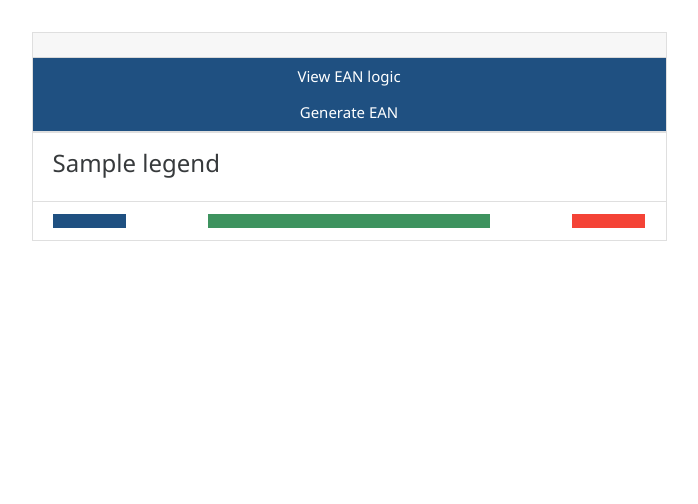
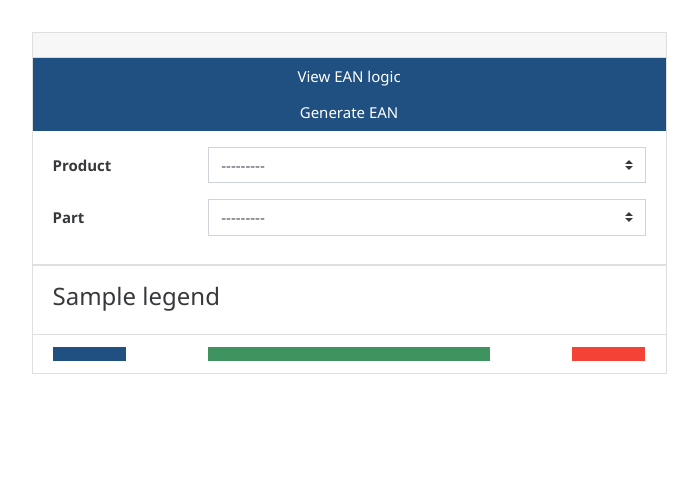
Before and after one commit to paulhfischer/skriptentool, a Django app: template templates/core/management/update_model.html in a window 1280 px wide. Shown: the part 55-559 px from the top of the page, without its empty margins (291-989 px from the left). Run offline with Django 4.2, Linux system fonts and the light colour scheme; the template is opened without the code that fills it: most values are stand-ins (such as "Sample title", 1, 10 or a date in 2020); parts of the project's set-up code (start-up, migrations or seed data) failed here and were passed over; some libraries are stand-ins or nearby versions.

Commit message:
change the structure, add the dropdown for part selection and add dropdown for product also add ean ean-generation for Druckkontingent and Kittel

```diff
--- a/templates/core/management/update_model.html
+++ b/templates/core/management/update_model.html
@@ -26,15 +26,20 @@
 
     const lecturenotes = {{ products|safe }};
     function generateEAN() {
-        var ean;
-        var product = '0';
-        var teil = '0';
+        var what_create = document.querySelector('h2.card-header').innerText;
+        var ean = '';
+        if(what_create.includes('Skript')){
+            var product = document.getElementById('id_product').value;
+            var teil = document.getElementById('id_part').value;
             var studienfach = document.getElementById('dropdown-id_subject').innerText[0];
             var semester = document.getElementById('dropdown-id_semester_start').innerText;
             var semster_gespeichert = semester[0];
 
             //Product zur EAN
-        ean += product;
+            switch(product) {
+                case('S'): ean += '0'; break;
+                case('P'): ean += '1'; break;
+            }
 
             //Fach zur EAN
             switch(studienfach) {
@@ -72,6 +77,21 @@
 
             document.getElementById('id_ean').value = ean;
         }
+        else if(what_create.includes('Druckkontingent') || what_create.includes('Kittel')) {
+            var content;
+            switch(what_create[0]) {
+                case 'D': content = document.getElementById('id_pages').value; ean = '9'; break;
+                case 'K': content = document.getElementById('id_size').value; ean = '7'; break;
+            }
+            var length_rest = 5 - content.length;
+            for(i=0;i<length_rest;i++) {
+                ean += '0';
+            }
+            ean += content;
+
+            document.getElementById('id_ean').value = ean;
+        }
+    }
 </script>
 {% endblock %}
 
@@ -90,10 +110,6 @@
                 <button type="button" class="btn btn-primary" data-toggle="collapse" data-target="#eanlogic" onclick=""s>
                     {% blocktrans %}View EAN logic{% endblocktrans %}
                 </button>
-                <button type="button" class="btn btn-primary" onclick="generateEAN()"s>
-                    {% blocktrans %}Generate EAN{% endblocktrans %}
-                </button>
-
                 <div id="eanlogic" class="collapse">
                     <table class="table table-xsm mb-0 table-striped table-fixed text-nowrap table-bordered-vertical">
                       <caption class="pb-0">EAN: <code>AFSJJNNT</code></caption
@@ -147,6 +163,47 @@
                           <td>{% blocktrans %}Part number (default <code>0</code>){% endblocktrans %}</td>
                       </tr>
                   </table>
+                </div>
+                <button type="button" class="btn btn-primary" onclick="generateEAN()"s>
+                    {% blocktrans %}Generate EAN{% endblocktrans %}
+                </button>
+                <div id="product_part" class="list-group-item pt-md-3">
+                    <div id="product" class="form-group row font-weight-bold">
+                        <label class="col-md-3 col-form-label" for="id_product">Product</label>
+                        <div class="col-md-9 my-auto">
+                            <select name="product" class="custom-select " required="" id="id_product" hidden="">
+                                <option value="" selected="">---------</option>
+
+                                <option value="S">Skript</option>
+
+                                <option value="P">Protokoll</option>
+
+                                <option value="D">Druckkontingent</option>
+
+                              </select>
+                        </div>
+                    </div>
+                    <div id="part" class="form-group row font-weight-bold">
+                        <label class="col-md-3 col-form-label" for="id_part">Part</label>
+                        <div class="col-md-9 my-auto">
+                            <select name="part" class="custom-select " required="" id="id_part" hidden="">
+                                <option value="0" selected="">---------</option>
+
+                                <option value="1">Teil 1</option>
+
+                                <option value="2">Teil 2</option>
+
+                                <option value="3">Teil 3</option>
+
+                                <option value="4">Teil 4</option>
+
+                                <option value="5">Teil 5</option>
+
+                                <option value="6">Teil 6</option>
+
+                              </select>
+                        </div>
+                    </div>
                 </div>
             </div>
             <form
```
Lines whose indentation alone changed are shown as unchanged.
